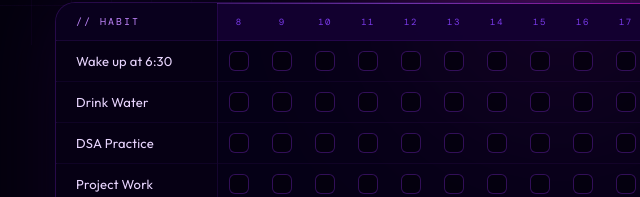
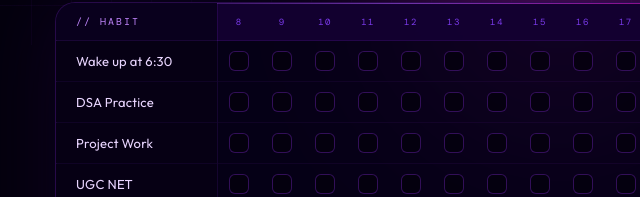
Before and after one commit to amxr017/amxr017.github.io, a plain HTML site: page index.html in a window 1280 px wide. Shown: the part 755-952 px from the top of the page, 9-649 px from the left. Drawn offline with nearby package versions, Linux system fonts and the light colour scheme; a web font is replaced by a local one.

Commit message:
Update index.html

```diff
--- a/index.html
+++ b/index.html
@@ -776,7 +776,6 @@ input[type=checkbox].nt-cb:active { transform: scale(0.95); }
 <script>
 const HABITS = [
   "Wake up at 6:30",
-  "Drink Water",
   "DSA Practice",
   "Project Work",
   "UGC NET",
```
